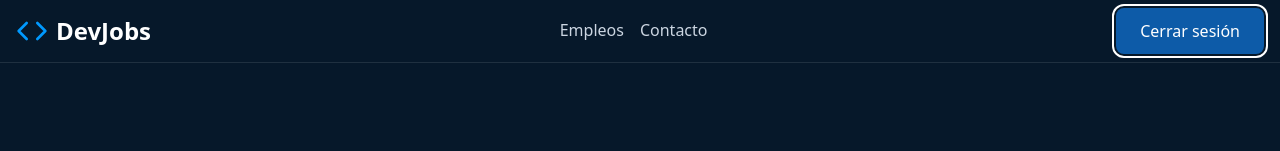
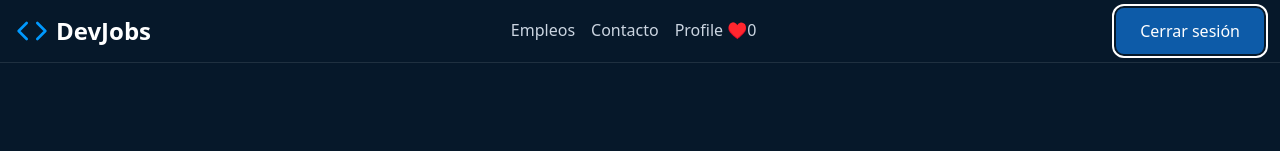
Before and after one commit to sandragonzalezdiaz1/devjobs-project, a React (Vite) app in the folder 03-router-and-zustand/: page /jobs/1 in a window 1280 px wide. Both pictures are taken after a click on the button "Iniciar sesión". Shown: the top 151 px of the page. Built offline with nearby package versions, Linux system fonts and the light colour scheme; no server answers.

Commit message:
Uso de Zustand para el estado global e integración de un store de favoritos en la UI

```diff
--- a/03-router-and-zustand/package.json
+++ b/03-router-and-zustand/package.json
@@ -13,7 +13,8 @@
     "react": "^19.1.1",
     "react-dom": "^19.1.1",
     "react-router": "^7.10.1",
-    "snarkdown": "^2.0.0"
+    "snarkdown": "^2.0.0",
+    "zustand": "^5.0.11"
   },
   "devDependencies": {
     "@eslint/js": "^9.36.0",
--- a/03-router-and-zustand/src/components/Header.jsx
+++ b/03-router-and-zustand/src/components/Header.jsx
@@ -2,9 +2,16 @@ import { Link } from "./Link";
 import { NavLink } from "react-router";
 //import { useContext } from "react";
 //import { AuthContext } from "../context/AuthContext";
-import { useAuth } from "../context/AuthContext"; // Usamos el Custom Hook
+//import { useAuth } from "../context/AuthContext"; // Usamos el Custom Hook
+import { useAuthStore } from "../store/authStore";
+import { useFavoritesStore } from "../store/favoritesStore";
 
 export function Header() {
+  const { isLoggedIn } = useAuthStore()
+  const { countFavorites } = useFavoritesStore()
+
+  const numberOffFavorites = countFavorites()
+
   return (
     <header>
       <Link href="/" style={{textDecoration:'none'}}>
@@ -28,6 +35,14 @@ export function Header() {
       <nav>
         <NavLink className={({ isActive}) => isActive ? 'nav-link-active' : ''} to="/search">Empleos</NavLink>
         <NavLink className={({ isActive}) => isActive ? 'nav-link-active' : ''} to="/contact">Contacto</NavLink>
+        {
+          isLoggedIn && (
+             <NavLink className={({ isActive }) => isActive ? 'nav-link-active' : '' } to="/profile">
+                Profile ♥️{numberOffFavorites}
+             </NavLink>
+          )
+        }
+
       </nav>
 
     <HeaderUserButton />
@@ -37,7 +52,8 @@ export function Header() {
 
 const HeaderUserButton = () =>{
   //const { isLoggedIn, login, logout } = useContext(AuthContext)
-  const { isLoggedIn, login, logout } = useAuth()
+  //const { isLoggedIn, login, logout } = useAuth()
+  const { isLoggedIn, login, logout } = useAuthStore()
 
   return isLoggedIn ? (
     <button onClick={logout}>Cerrar sesión</button>
--- a/03-router-and-zustand/src/components/JobCard.jsx
+++ b/03-router-and-zustand/src/components/JobCard.jsx
@@ -1,20 +1,46 @@
-import { useState } from "react";
-import { Link } from "./Link";
-import styles from "./JobCard.module.css";
+import { useState } from "react"
+import { Link } from "./Link"
+import styles from "./JobCard.module.css"
+import { useFavoritesStore } from "../store/favoritesStore"
+import { useAuthStore } from "../store/authStore"
+
+
+// Componente para el botón de favorito dentro de la tarjeta de trabajo
+function JobCardFavoriteButton({ jobId }){
+  //Realmente estamos extrayendo toda la store
+  const { toggleFavorite, isFavorite } = useFavoritesStore()
+  const { isLoggedIn } = useAuthStore()
+
+  return (
+    <button disabled={!isLoggedIn} onClick={() => toggleFavorite(jobId)}>
+        {isFavorite(jobId) ? "♥️" : "🤍"}
+      </button>
+  )
+}
+
+function JobCardApplyButton({ jobId }){
+
+  const [isApplied, setIsApplied] = useState(false)
+  const { isLoggedIn } = useAuthStore()
+
+
+  const handleApplyClick = () => {
+    console.log('Aplicando el trabajo de id:', jobId)
+    setIsApplied(!isApplied)
+  }
+
+  const buttonClasses = isApplied ? "button-apply-job is-applied" : "button-apply-job"
+
+  const buttonText = isApplied ? "Aplicado" : "Aplicar"
+
+  return (
+     <button className={buttonClasses} onClick={handleApplyClick} disabled={!isLoggedIn}>
+        {buttonText}
+      </button>
+  )
+}
 
 export function JobCard({ job }) {
-  //Variable de estado
-  const [isApplied, setIsApplied] = useState(false);
-
-  const handleApplyClick = () => {
-    setIsApplied(!isApplied);
-  };
-
-  const buttonClasses = isApplied
-    ? "button-apply-job is-applied"
-    : "button-apply-job";
-  const buttonText = isApplied ? "Aplicado" : "Aplicar";
-
   return (
     <article
       className="job-listing-card"
@@ -38,9 +64,8 @@ export function JobCard({ job }) {
           Ver detalles
         </Link>
       </div>
-      <button className={buttonClasses} onClick={handleApplyClick} disabled={isApplied}>
-        {buttonText}
-      </button>
+      <JobCardApplyButton jobId={job.id} />
+      <JobCardFavoriteButton jobId={job.id} />
     </article>
-  );
+  )
 }
--- a/03-router-and-zustand/src/context/AuthContext.jsx
+++ b/03-router-and-zustand/src/context/AuthContext.jsx
@@ -1,4 +1,5 @@
-import { useContext } from 'react';
+//import { useContext } from 'react';
+import { use } from 'react';
 import { createContext, useState } from 'react';
 
 const AuthContext = createContext() // Crea el contexto que va a contener el estado global
@@ -22,15 +23,15 @@ export function AuthProvider ({ children }){
         login,
         logout
     }
-
+    //return <AuthContext.Provider value={value}... ></AuthContext>
     return <AuthContext value={value}>{children}</AuthContext>
 
 }
 
 // Custom Hook
 export function useAuth(){
-    //Leemos el contexto y lo devolvemos
-    const context = useContext(AuthContext)
+    //const context = useContext(AuthContext)
+    const context = use(AuthContext) // forma mas moderna
     // Comprobamos que tenemos el provider <AuthProvider> envolviendo <App/> en main.jsx
     if(context === undefined){
         throw new Error("useAuth must be used within an AuthProvider")
--- /dev/null
+++ b/03-router-and-zustand/src/context/FavContext.jsx
@@ -0,0 +1,43 @@
+import { createContext, useState, use } from "react";
+
+const FavoritesContext = createContext()
+
+export function FavoritesProvider({ children }){
+    const [favorites, setFavorites] = useState([])
+
+
+    const addFavorite = (job) => {
+        setFavorites((prevFavorites) => [...prevFavorites, job])
+    }
+
+    const removeFavorite = (jobId) => {
+        setFavorites((prevFavorites) =>
+            prevFavorites.filter((job) => job.id !== jobId)
+        )
+    }
+
+    const isFavorite = (jobId) => {
+        return favorites.some((job) => job.id === jobId)
+    }
+
+    const value = {
+        favorites,
+        addFavorite,
+        removeFavorite,
+        isFavorite
+    }
+
+    return (
+        <FavoritesContext value={value}>{children}</FavoritesContext>
+    )
+}
+
+export function useFavorites(){
+    const context = use(FavoritesContext)
+
+    if(context === undefined){
+        throw new Error('useFavorites must be used within a FavoritesProvider')
+    }
+
+    return context
+}
--- a/03-router-and-zustand/src/main.jsx
+++ b/03-router-and-zustand/src/main.jsx
@@ -2,13 +2,13 @@ import { BrowserRouter } from 'react-router'
 import { createRoot } from 'react-dom/client'
 import './index.css'
 import App from './App.jsx'
-import { AuthProvider } from './context/AuthContext.jsx'
+//import { AuthProvider } from './context/AuthContext.jsx'   // Context API
+//import { FavoritesProvider } from './context/FavContext.jsx' // Context API
 
 createRoot(document.getElementById('root')).render(
   <BrowserRouter>
-  <AuthProvider>
-      <App /> {/* children que le llega a AuthProvider */}
-  </AuthProvider>
+  {/* <AuthProvider><App /></AuthProvider> */}
+    <App />
   </BrowserRouter>
 
 )
--- a/03-router-and-zustand/src/pages/Detail.jsx
+++ b/03-router-and-zustand/src/pages/Detail.jsx
@@ -3,9 +3,11 @@ import { useNavigate, useParams } from "react-router";
 import styles from "./Detail.module.css";
 import { Link } from "../components/Link";
 import snarkdown from "snarkdown";
-//import { useContext } from "react";
+//import { useContext } from "react"; // Context API
 //import { AuthContext } from "../context/AuthContext";
-import { useAuth } from "../context/AuthContext";
+//import { useAuth } from "../context/AuthContext"; // Custom hook para usar Context API
+import { useAuthStore } from "../store/authStore";
+import { useFavoritesStore } from "../store/favoritesStore";
 
 // Componente reutilizable (las secciones tienen el mismo layout)
 function JobSection({ title, content }) {
@@ -52,19 +54,33 @@ function DetailPageHeader({ job }){
               {job.empresa} · {job.ubicacion}
           </p>
         </div>
-         <DetailApplyButton />
+        <div>
+          <DetailApplyButton />
+          <DetailFavoriteButton jobId={job.id}/>
+        </div>
+
       </header>
     </>
   )
 }
 
 function DetailApplyButton(){
-  const {isLoggedIn} = useAuth()
+  const {isLoggedIn} = useAuthStore()
   return (
      <button disabled={!isLoggedIn} className={styles.applyButton}>
           { isLoggedIn ? "Aplicar ahora" : "Inicia sesión para aplicar" }
      </button>
   )
+}
+
+function DetailFavoriteButton({ jobId }){
+  const { isFavorite, toggleFavorite } = useFavoritesStore()
+  return (
+   <button className={styles.favoriteButton} onClick={() => toggleFavorite(jobId)}>
+        {isFavorite(jobId) ? "♥️" : "🤍"}
+    </button>
+  )
+
 }
 
 export default function JobDetail() {
--- a/03-router-and-zustand/src/pages/Detail.module.css
+++ b/03-router-and-zustand/src/pages/Detail.module.css
@@ -101,6 +101,11 @@
 
 }
 
+.favoriteButton {
+
+
+}
+
 .applyButton {
   width: 100%;
   background: #09f;
--- /dev/null
+++ b/03-router-and-zustand/src/store/authStore.js
@@ -0,0 +1,11 @@
+import { create } from "zustand"
+
+export const useAuthStore = create((set) => {
+    return {
+    // Estado
+    isLoggedIn: false,
+    // Acciones
+    login: () => set( { isLoggedIn: true}),
+    logout: () => set({ isLoggedIn: false})
+    }
+})
--- /dev/null
+++ b/03-router-and-zustand/src/store/favoritesStore.js
@@ -0,0 +1,38 @@
+import { create } from 'zustand'
+
+// Este store se encarga de gestionar los trabajos favoritos del usuario
+export const useFavoritesStore = create((set, get) => ({
+    // Estado
+    favorites: [],
+    // Acciones
+    addFavorite: (jobId) => {
+        set((state) => ({
+            // Hay que comprobar si el jobId ya está en favoritos para no añadirlo dos veces
+            favorites: state.favorites.includes(jobId) ? state.favorites : [...state.favorites, jobId]
+        }))
+    },
+
+    removeFavorite: (jobId) => {
+        set((state) => ({
+            // Filtramos el jobId que queremos eliminar y devolvemos un nuevo array sin ese jobId
+            favorites: state.favorites.filter((id) => id !== jobId)
+        }))
+    },
+
+    isFavorite: (jobId) =>  {
+        return get().favorites.includes(jobId) // get() nos devuelve el estado actual,
+        //  y accedemos a favorites para comprobar si incluye el jobId
+    },
+
+    // Acción combinada para alternar el estado de favorito
+    toggleFavorite: (jobId) => {
+        const { addFavorite, removeFavorite, isFavorite } = get() // Obtenemos el estado actual y las acciones del store
+        const isFav = isFavorite(jobId) // Comprobamos si el jobId ya es favorito
+        isFav ? removeFavorite(jobId) : addFavorite(jobId) // Si es favorito lo eliminamos, si no lo añadimos
+    },
+
+    // Estado derivado para contar el numero de trabajos favoritos
+    countFavorites: () => get().favorites.length
+
+
+}))
```
Also changed, not shown: 1 other file (tests, documents, lock files or other folders).
